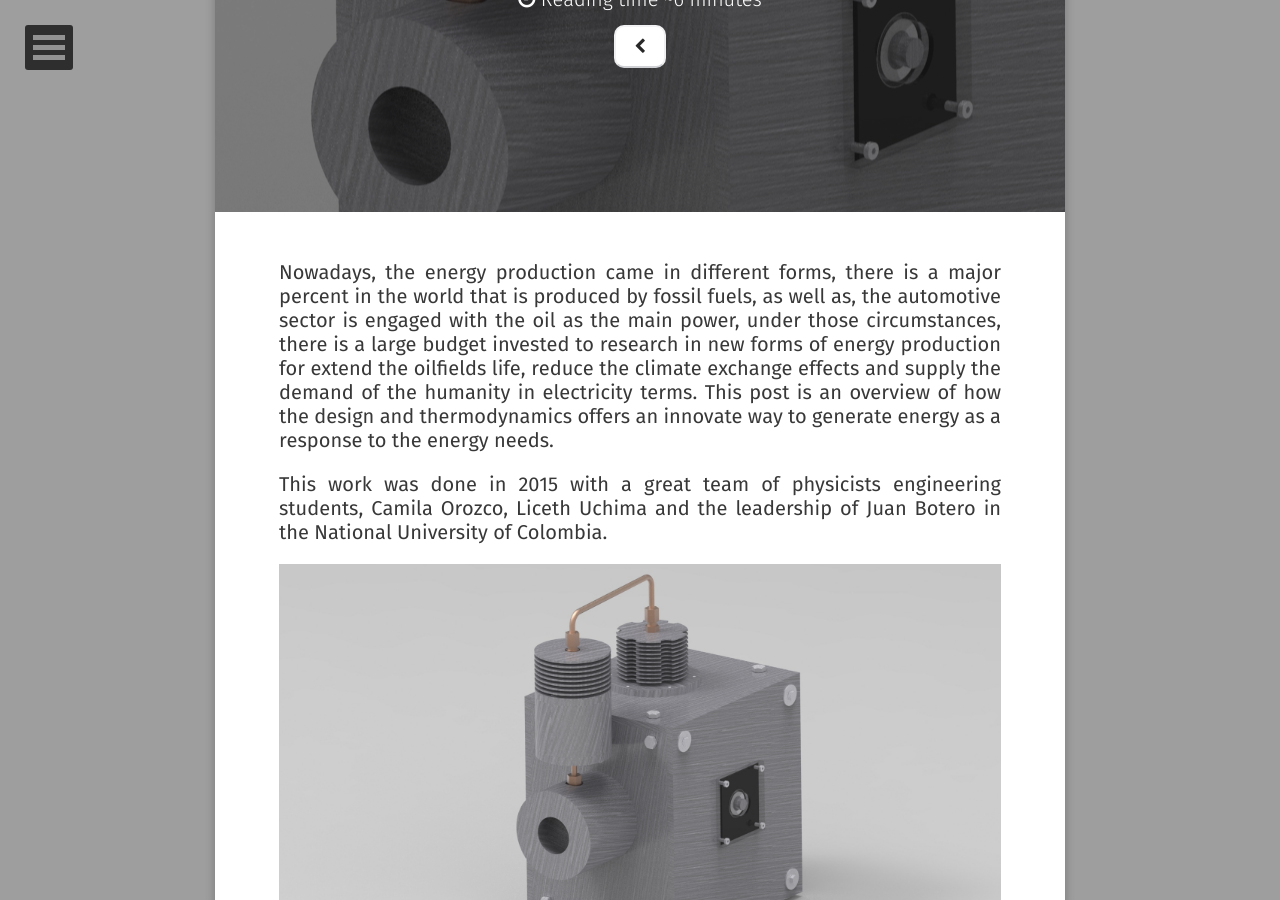
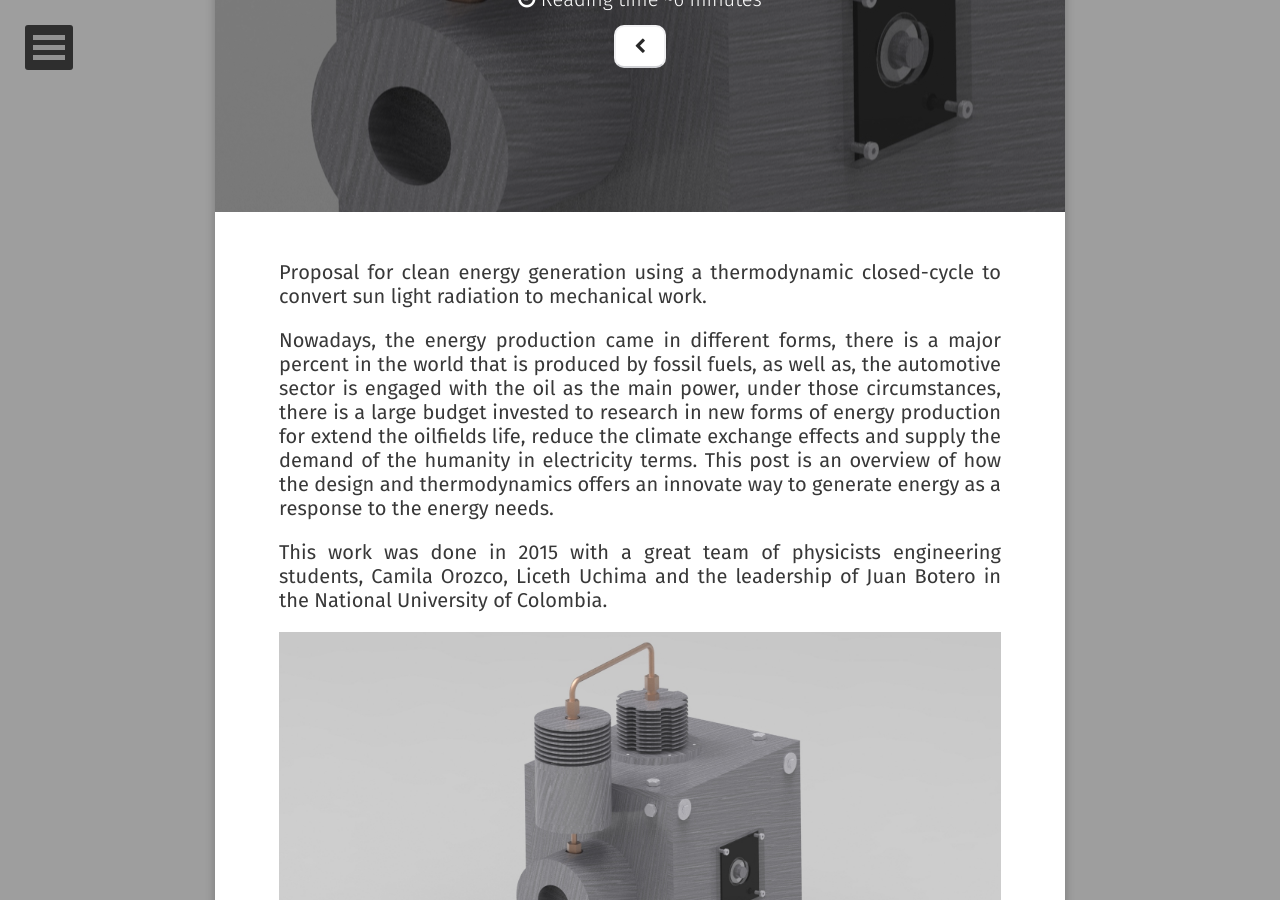
Before and after one commit to dfalveargOT/dfalveargOT.github.io, a Jekyll site: the page built from _posts/2020-07-30-Stirling-Engine.md, in a window 1280 px wide and 900 px high, scrolled down 353 px. Built offline with Jekyll 4.4.1, drawn with Linux system fonts in a browser that asks for light colours; some web fonts are replaced; comment, search, counter and statistics services are not loaded.

Commit message:
Add files via upload

```diff
--- a/_posts/2020-07-30-Stirling-Engine.md
+++ b/_posts/2020-07-30-Stirling-Engine.md
@@ -9,6 +9,8 @@ feature: assets/img/2ST_Exterior.jpg
 tags: [Mechatronics, Thermodynamics, Design, Physics] # add tag
 comments: true
 ---
+
+Proposal for clean energy generation using a thermodynamic closed-cycle to convert sun light radiation to mechanical work.
 
 Nowadays, the energy production came in different forms, there is a major percent in the world that is produced by fossil fuels, as well as, the automotive sector is engaged with the oil as the main power, under those circumstances, there is a large budget invested to research in new forms of energy production for extend the oilfields life, reduce the climate exchange effects and supply the demand of the humanity in electricity terms. This post is an overview of how the design and thermodynamics offers an innovate way to generate energy as a response to the energy needs.
 
```
Also changed, not shown: other parts of _posts/2020-07-30-Stirling-Engine.md (+0 -3 lines).
